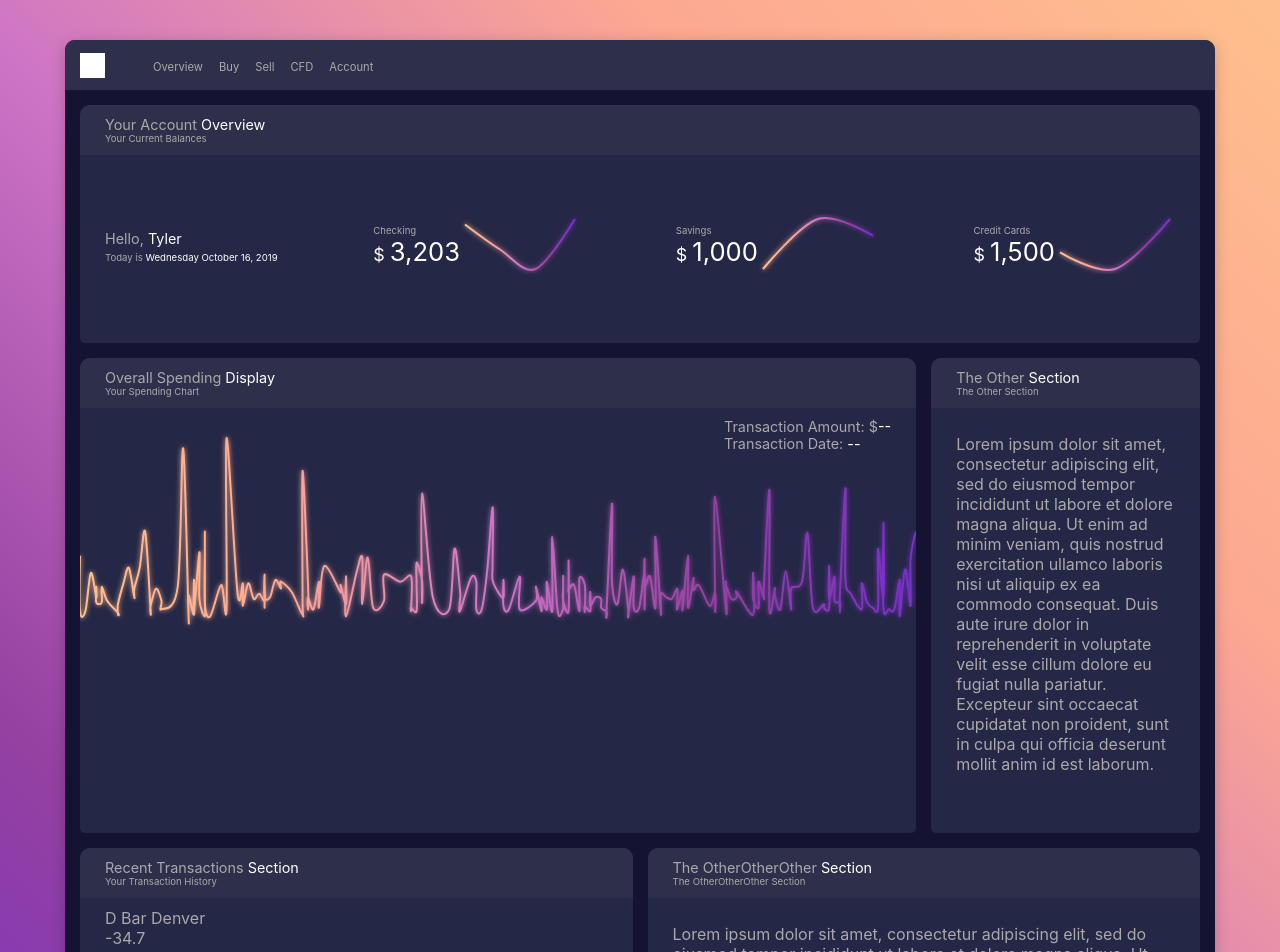
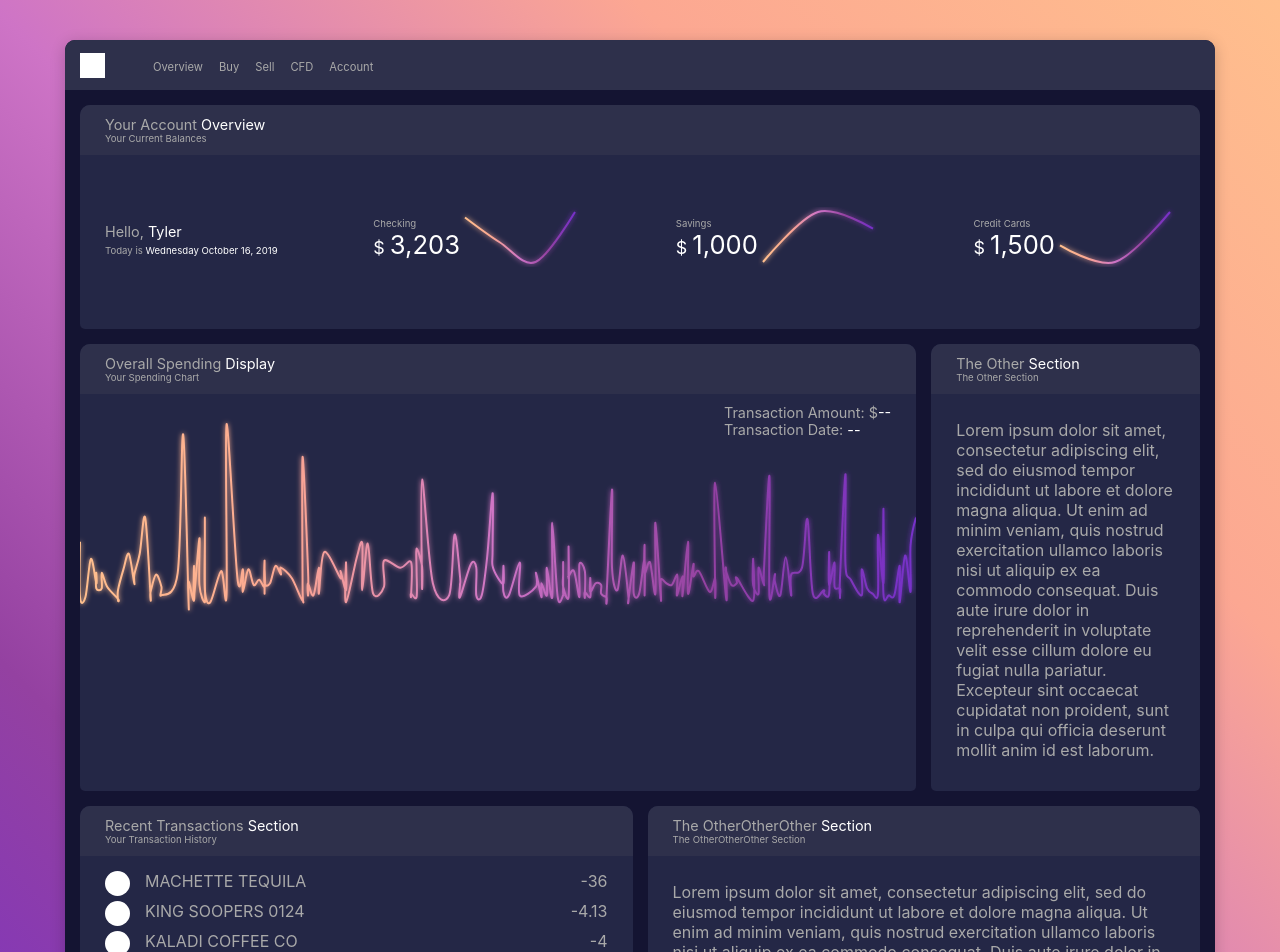
Before and after one commit to tywi6665/M3, a React (Create React App) app: page / in a window 1280 px wide. Shown: the top 952 px of the page. Built offline with nearby package versions, Linux system fonts and the light colour scheme.

Commit message:
styling listitem

```diff
--- a/src/App.scss
+++ b/src/App.scss
@@ -173,6 +173,27 @@ $font-size: 0.9em;
         .section-4 { grid-area: 4 / 1 / 5 / 2;
             padding-right: 25px;
             padding-left: 25px;
+
+            .list {
+
+                .list-item {
+                    margin: 5px 0 5px 0;
+                    display: flex;
+                    justify-content: space-between;
+
+                    .item-name {
+                        display: flex;
+
+                        div {
+                            margin-right: 15px;
+                            height: 25px;
+                            width: 25px;
+                            border-radius: 50%;
+                            background: white;
+                        }
+                    }
+                }
+            }
         }
         .section-5 { grid-area: 5 / 1 / 6 / 2;
             padding-right: 25px;
--- a/src/Components/List.js
+++ b/src/Components/List.js
@@ -12,7 +12,7 @@ const List = () => {
             return;
         }
 
-        let recent = rawSpending.slice(0, 10);
+        let recent = rawSpending.reverse().slice(0, 10);
         setRecentTransactions(recent);
     }, [rawSpending])
 
--- a/src/Components/ListItem.js
+++ b/src/Components/ListItem.js
@@ -3,8 +3,8 @@ import React from 'react';
 const ListItem = ({ transactionName, transactionAmount }) => {
     return (
         <div className="list-item">
-            <div className="item-name"><span></span>{transactionName}</div>
-            <div className="item-amount"><span></span>{transactionAmount}</div>
+            <div className="item-name"><div></div>{transactionName}</div>
+            <div className="item-amount"><div></div>{transactionAmount}</div>
         </div>
     );
 }
--- a/src/Visualizations/AccountChart.js
+++ b/src/Visualizations/AccountChart.js
@@ -16,7 +16,7 @@ const AccountChart = ({ accountHistory }) => {
         if (accountHistory === null) {
             return;
         }
-        console.log(accountHistory)
+        // console.log(accountHistory)
         const xScale = d3.scaleTime()
             .domain(d3.extent(accountHistory, (d) => {
                 d.date = parseDate(d.date);
```
